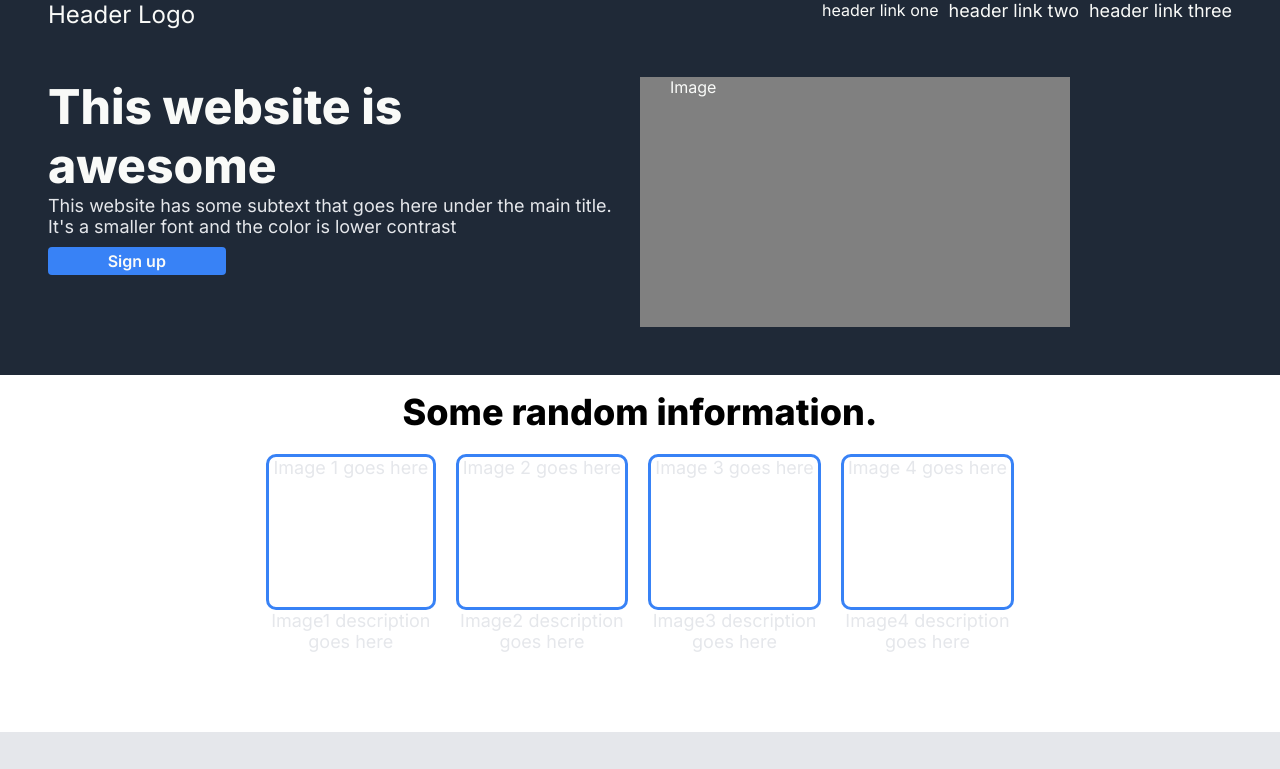
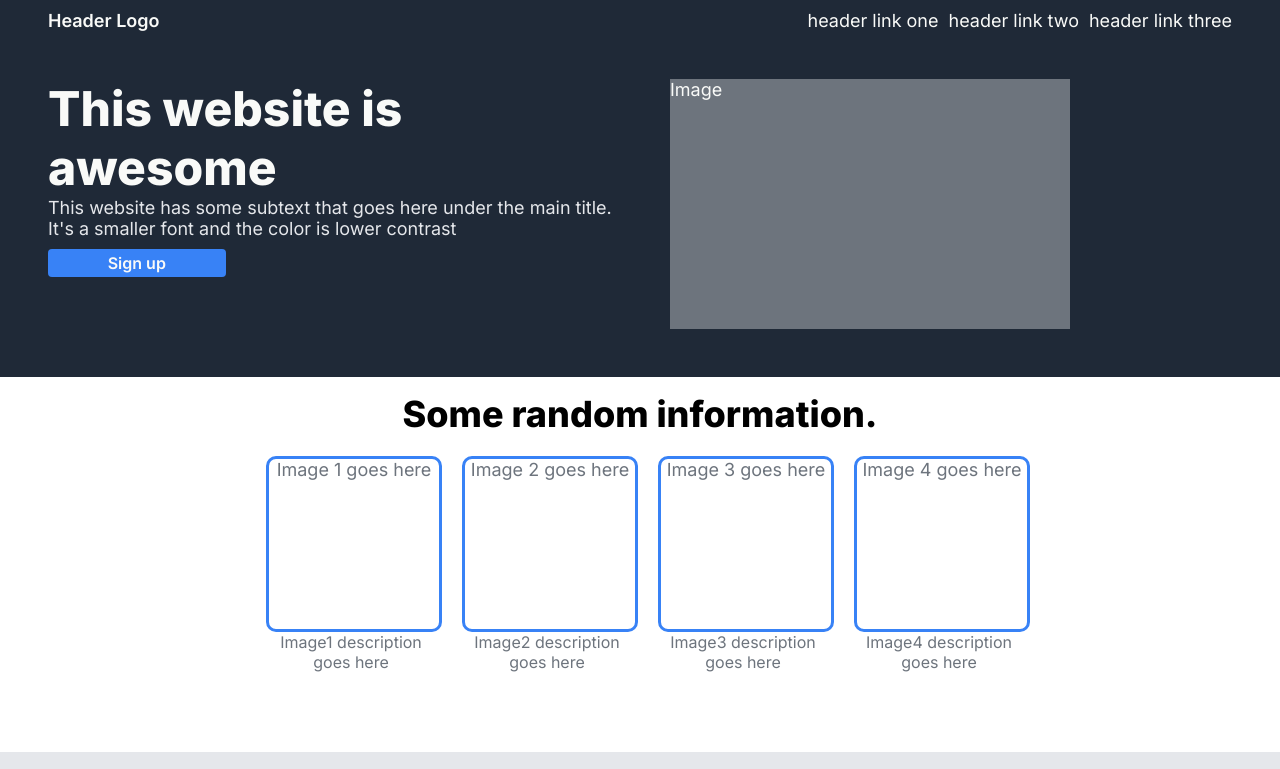
Before and after one commit to RFdeGroot/odin-landing-page, a plain HTML site: page index.html in a window 1280 px wide. Shown: the top 769 px of the page. Drawn offline with Linux system fonts and the light colour scheme.

Commit message:
landing-v1

```diff
--- a/styles.css
+++ b/styles.css
@@ -4,11 +4,14 @@
     --header-text-color: #F9FAF8;
     --header-padding: 6vh;
     --grey-text: #E5E7EB;
+    --image-height: 170px;
+    --image-width: 170px;
 
 }
 
 * {
     font-family: 'Inter', sans-serif;
+    font-size: 18px;
 }
 
 body {
@@ -32,10 +35,12 @@ body {
 .header-navbar {
     display: flex;
     justify-content: space-between;
+    padding-top: 10px;
 }
 
 .header-navbar-left-logo {
-    font-size: 24px;
+    font-size: 18px;
+    font-weight: 600;
 }
 .header-navbar-right {
     display: flex;
@@ -68,10 +73,10 @@ body {
 
 .header-welcome-right {
     width: 50%;
-    padding-left: 30px;
+    margin-left: 30px;
     width: 400px;
     height: 250px;
-    background-color: grey;
+    background-color: #6d747d;
 
 }
 
@@ -105,7 +110,7 @@ body {
 .main-info-bar-images {
     margin-top: 20px;
     display: flex;
-    color: var(--grey-text);
+    color: #6d747d;
     font-size: 18px;
 }
 
@@ -115,12 +120,16 @@ body {
     border-radius: 10px;
     margin-left: 10px;
     margin-right: 10px;
-    height: 150px;
+    height: var(--image-height);
+    width: var(--image-width);
 }
 
 .main-info-bar-images-imagetext {
     margin-left: 10px;
     margin-right: 10px;
+    width: var(--image-width);
+    text-align: center;
+    font-size: 16px;
 }
 
 .main-quote-bar {
```
